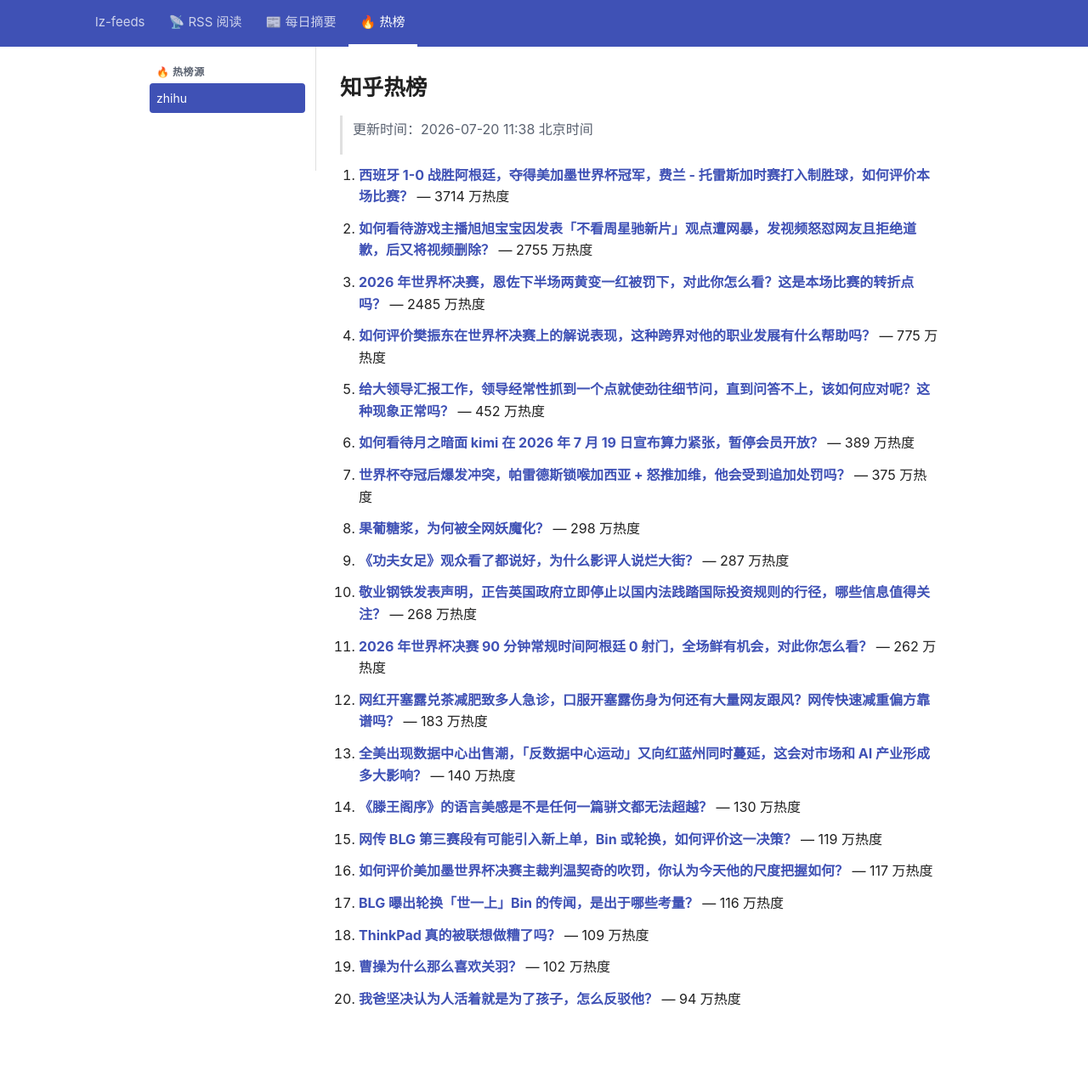
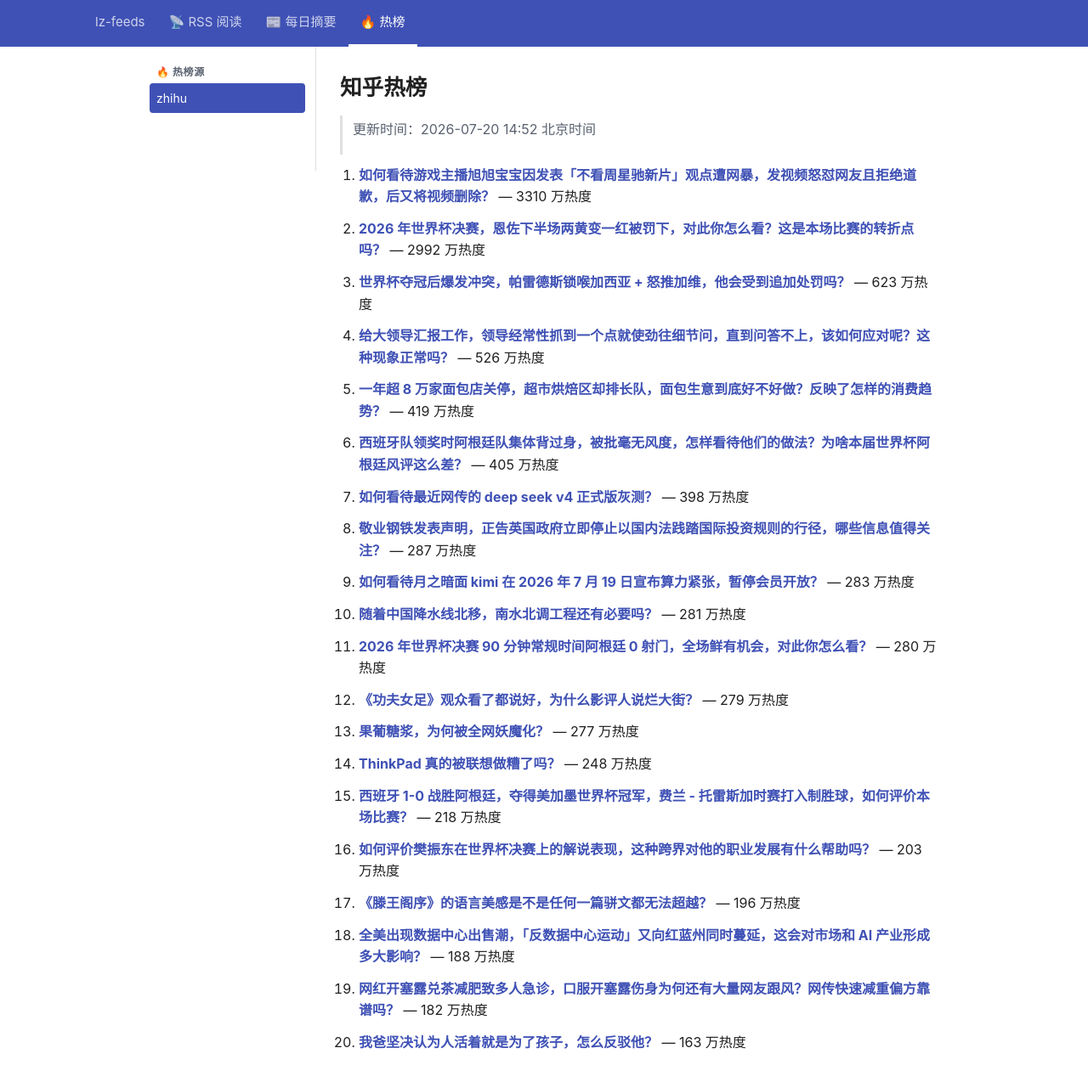
Before and after one commit to lizhang0101/lz-feeds, a Jekyll site: the page built from _hotlist/zhihu.md, in a window 1280 px wide and 1305 px high. Shown: the top 1274 px of the window at 85% size. Built offline with Jekyll 4.4.1, drawn with Linux system fonts in a browser that asks for light colours.

Commit message:
hotlist: 2026-07-20T06:52Z

```diff
--- a/_hotlist/zhihu.md
+++ b/_hotlist/zhihu.md
@@ -1,48 +1,48 @@
 ---
-updated: 2026-07-20 11:38 北京时间
+updated: 2026-07-20 14:52 北京时间
 count: 20
 ---
 
 # 知乎热榜
 
-> 更新时间：2026-07-20 11:38 北京时间
+> 更新时间：2026-07-20 14:52 北京时间
 
-1. **[西班牙 1-0 战胜阿根廷，夺得美加墨世界杯冠军，费兰 - 托雷斯加时赛打入制胜球，如何评价本场比赛？](https://www.zhihu.com/question/2062177729605284253)** — 3714 万热度
+1. **[如何看待游戏主播旭旭宝宝因发表「不看周星驰新片」观点遭网暴，发视频怒怼网友且拒绝道歉，后又将视频删除？](https://www.zhihu.com/question/2062096553184120966)** — 3310 万热度
 
-2. **[如何看待游戏主播旭旭宝宝因发表「不看周星驰新片」观点遭网暴，发视频怒怼网友且拒绝道歉，后又将视频删除？](https://www.zhihu.com/question/2062096553184120966)** — 2755 万热度
+2. **[2026 年世界杯决赛，恩佐下半场两黄变一红被罚下，对此你怎么看？这是本场比赛的转折点吗？](https://www.zhihu.com/question/2062406274260492889)** — 2992 万热度
 
-3. **[2026 年世界杯决赛，恩佐下半场两黄变一红被罚下，对此你怎么看？这是本场比赛的转折点吗？](https://www.zhihu.com/question/2062406274260492889)** — 2485 万热度
+3. **[世界杯夺冠后爆发冲突，帕雷德斯锁喉加西亚 + 怒推加维，他会受到追加处罚吗？](https://www.zhihu.com/question/2062426996529783130)** — 623 万热度
 
-4. **[如何评价樊振东在世界杯决赛上的解说表现，这种跨界对他的职业发展有什么帮助吗？](https://www.zhihu.com/question/2062342631669981740)** — 775 万热度
+4. **[给大领导汇报工作，领导经常性抓到一个点就使劲往细节问，直到问答不上，该如何应对呢？这种现象正常吗？](https://www.zhihu.com/question/2046602314325268215)** — 526 万热度
 
-5. **[给大领导汇报工作，领导经常性抓到一个点就使劲往细节问，直到问答不上，该如何应对呢？这种现象正常吗？](https://www.zhihu.com/question/2046602314325268215)** — 452 万热度
+5. **[一年超 8 万家面包店关停，超市烘焙区却排长队，面包生意到底好不好做？反映了怎样的消费趋势？](https://www.zhihu.com/question/2062293737414160723)** — 419 万热度
 
-6. **[如何看待月之暗面 kimi 在 2026 年 7 月 19 日宣布算力紧张，暂停会员开放？](https://www.zhihu.com/question/2062310754481656074)** — 389 万热度
+6. **[西班牙队领奖时阿根廷队集体背过身，被批毫无风度，怎样看待他们的做法？为啥本届世界杯阿根廷风评这么差？](https://www.zhihu.com/question/2062500114510214490)** — 405 万热度
 
-7. **[世界杯夺冠后爆发冲突，帕雷德斯锁喉加西亚 + 怒推加维，他会受到追加处罚吗？](https://www.zhihu.com/question/2062426996529783130)** — 375 万热度
+7. **[如何看待最近网传的 deep seek v4 正式版灰测？](https://www.zhihu.com/question/2059057378591613636)** — 398 万热度
 
-8. **[果葡糖浆，为何被全网妖魔化？](https://www.zhihu.com/question/2060422444867925192)** — 298 万热度
+8. **[敬业钢铁发表声明，正告英国政府立即停止以国内法践踏国际投资规则的行径，哪些信息值得关注？](https://www.zhihu.com/question/2062156594041680900)** — 287 万热度
 
-9. **[《功夫女足》观众看了都说好，为什么影评人说烂大街？](https://www.zhihu.com/question/2061061982518764560)** — 287 万热度
+9. **[如何看待月之暗面 kimi 在 2026 年 7 月 19 日宣布算力紧张，暂停会员开放？](https://www.zhihu.com/question/2062310754481656074)** — 283 万热度
 
-10. **[敬业钢铁发表声明，正告英国政府立即停止以国内法践踏国际投资规则的行径，哪些信息值得关注？](https://www.zhihu.com/question/2062156594041680900)** — 268 万热度
+10. **[随着中国降水线北移，南水北调工程还有必要吗？](https://www.zhihu.com/question/1965460526583777091)** — 281 万热度
 
-11. **[2026 年世界杯决赛 90 分钟常规时间阿根廷 0 射门，全场鲜有机会，对此你怎么看？](https://www.zhihu.com/question/2062406533019690525)** — 262 万热度
+11. **[2026 年世界杯决赛 90 分钟常规时间阿根廷 0 射门，全场鲜有机会，对此你怎么看？](https://www.zhihu.com/question/2062406533019690525)** — 280 万热度
 
-12. **[网红开塞露兑茶减肥致多人急诊，口服开塞露伤身为何还有大量网友跟风？网传快速减重偏方靠谱吗？](https://www.zhihu.com/question/2061827498803998870)** — 183 万热度
+12. **[《功夫女足》观众看了都说好，为什么影评人说烂大街？](https://www.zhihu.com/question/2061061982518764560)** — 279 万热度
 
-13. **[全美出现数据中心出售潮，「反数据中心运动」又向红蓝州同时蔓延，这会对市场和 AI 产业形成多大影响？](https://www.zhihu.com/question/2062127994513183627)** — 140 万热度
+13. **[果葡糖浆，为何被全网妖魔化？](https://www.zhihu.com/question/2060422444867925192)** — 277 万热度
 
-14. **[《滕王阁序》的语言美感是不是任何一篇骈文都无法超越？](https://www.zhihu.com/question/37521722)** — 130 万热度
+14. **[ThinkPad 真的被联想做糟了吗？](https://www.zhihu.com/question/20150359)** — 248 万热度
 
-15. **[网传 BLG 第三赛段有可能引入新上单，Bin 或轮换，如何评价这一决策？](https://www.zhihu.com/question/2062305790023692365)** — 119 万热度
+15. **[西班牙 1-0 战胜阿根廷，夺得美加墨世界杯冠军，费兰 - 托雷斯加时赛打入制胜球，如何评价本场比赛？](https://www.zhihu.com/question/2062177729605284253)** — 218 万热度
 
-16. **[如何评价美加墨世界杯决赛主裁判温契奇的吹罚，你认为今天他的尺度把握如何？](https://www.zhihu.com/question/2062379490039133814)** — 117 万热度
+16. **[如何评价樊振东在世界杯决赛上的解说表现，这种跨界对他的职业发展有什么帮助吗？](https://www.zhihu.com/question/2062342631669981740)** — 203 万热度
 
-17. **[BLG 曝出轮换「世一上」Bin 的传闻，是出于哪些考量？](https://www.zhihu.com/question/2062232757711921720)** — 116 万热度
+17. **[《滕王阁序》的语言美感是不是任何一篇骈文都无法超越？](https://www.zhihu.com/question/37521722)** — 196 万热度
 
-18. **[ThinkPad 真的被联想做糟了吗？](https://www.zhihu.com/question/20150359)** — 109 万热度
+18. **[全美出现数据中心出售潮，「反数据中心运动」又向红蓝州同时蔓延，这会对市场和 AI 产业形成多大影响？](https://www.zhihu.com/question/2062127994513183627)** — 188 万热度
 
-19. **[曹操为什么那么喜欢关羽？](https://www.zhihu.com/question/497602630)** — 102 万热度
+19. **[网红开塞露兑茶减肥致多人急诊，口服开塞露伤身为何还有大量网友跟风？网传快速减重偏方靠谱吗？](https://www.zhihu.com/question/2061827498803998870)** — 182 万热度
 
-20. **[我爸坚决认为人活着就是为了孩子，怎么反驳他？](https://www.zhihu.com/question/614398157)** — 94 万热度
+20. **[我爸坚决认为人活着就是为了孩子，怎么反驳他？](https://www.zhihu.com/question/614398157)** — 163 万热度
```
